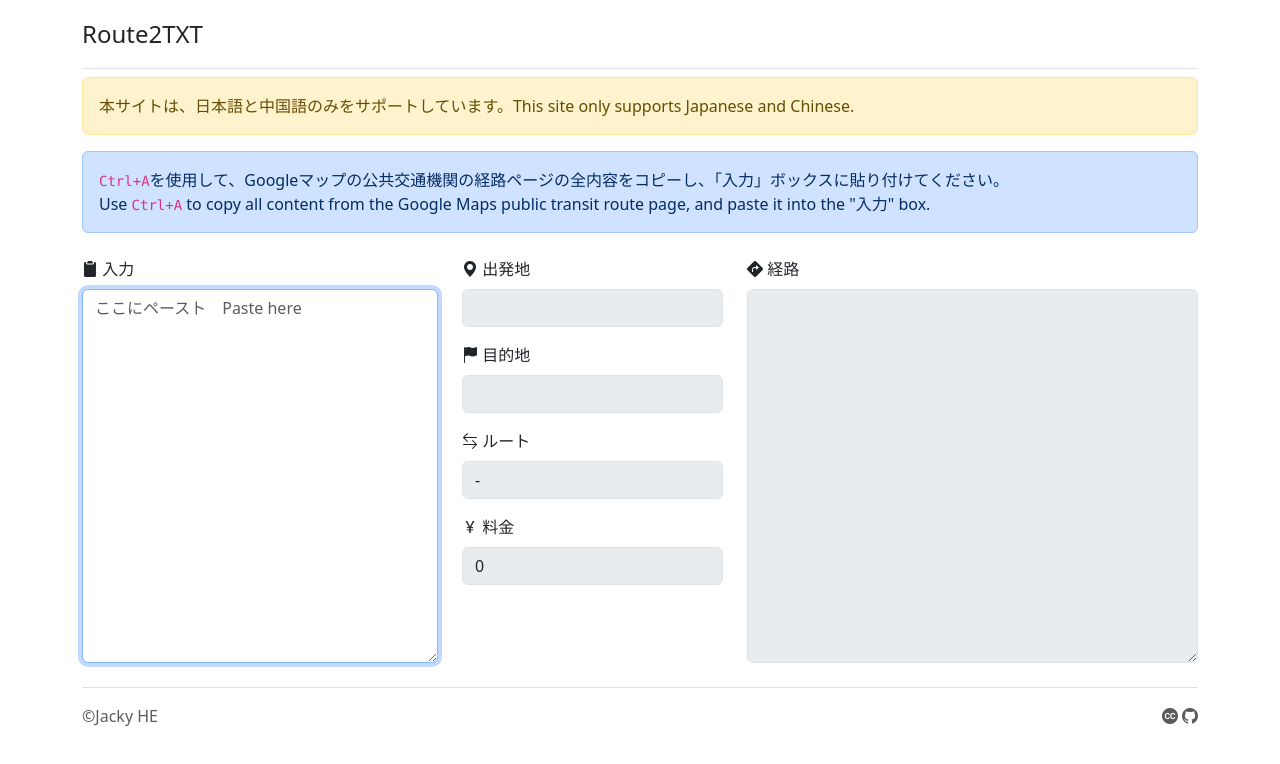
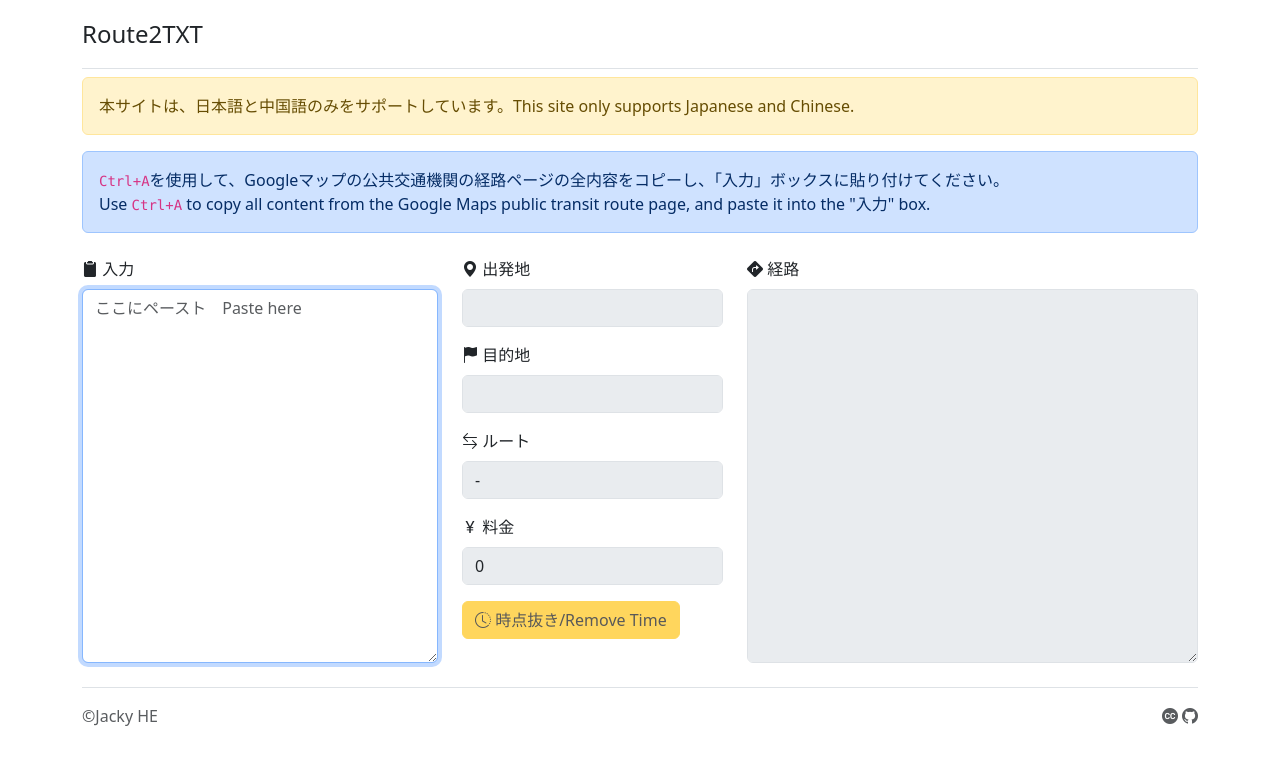
Before and after one commit to ihkk/Route2TXT, a React (Create React App) app: page / in a window 1280 px wide. Shown: the top 764 px of the page. Built offline with nearby package versions, Linux system fonts and the light colour scheme.

Commit message:
add a button to remove time stamps

```diff
--- a/src/App.js
+++ b/src/App.js
@@ -247,6 +247,13 @@ function App() {
 
   }
 
+  // function to remove time stamps from the text
+  function onClearTime() {
+    const text = inputValue;
+    const cleanedText = text.replace(/\d{1,2}:\d{2}/g, "");
+    console.log(cleanedText);
+    setInputValue(cleanedText);
+  }
 
 
 
@@ -341,7 +348,18 @@ function App() {
                   />
                 </div>
               </form>
-
+            </div>
+            <div className='row'>
+              <div className='col-md-12'>
+                {/* clear time */}
+                <button
+                  className="btn btn-warning"
+                  onClick={() => onClearTime()}
+                  disabled={inputValue === ""}
+                >
+                  <i className="bi bi-clock-history"></i> 時点抜き/Remove Time
+                </button>
+              </div>
             </div>
           </div>
           <div className='col-md-5'>
```
